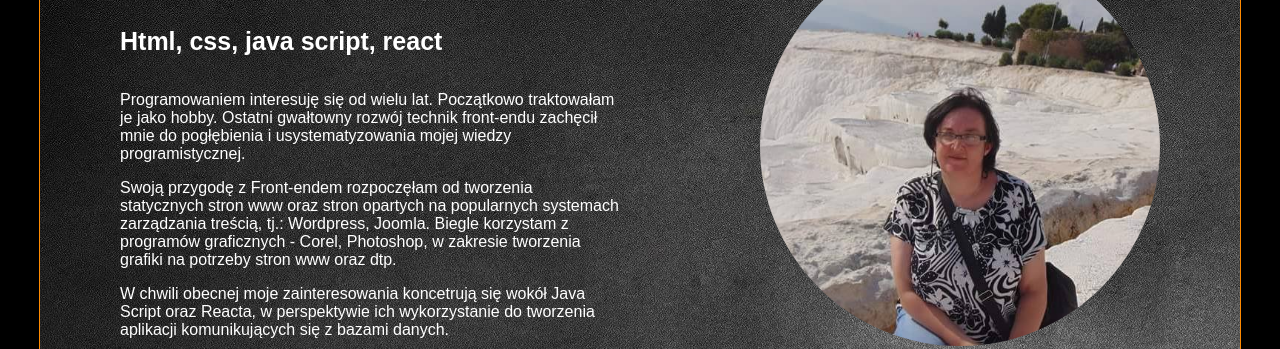
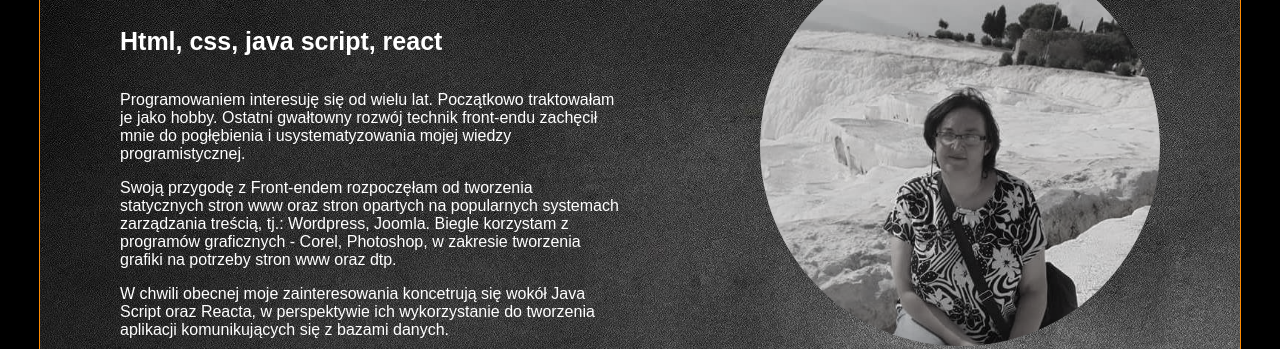
Before and after one commit to joannawalach/portfolio, a plain HTML site: page index.html in a window 1280 px wide. Shown: the part 260-609 px from the top of the page. Drawn offline with nearby package versions, Linux system fonts and the light colour scheme; a web font is replaced by a local one.

Commit message:
photo filter

```diff
--- a/style.css
+++ b/style.css
@@ -142,7 +142,7 @@ body {
 
 .about .photo {
     width: 400px;
-    filter:  brigtness(70%);
+    filter:grayscale(70%);
     border-radius: 50%;
     justify-content: center;
     align-items: center;
```
